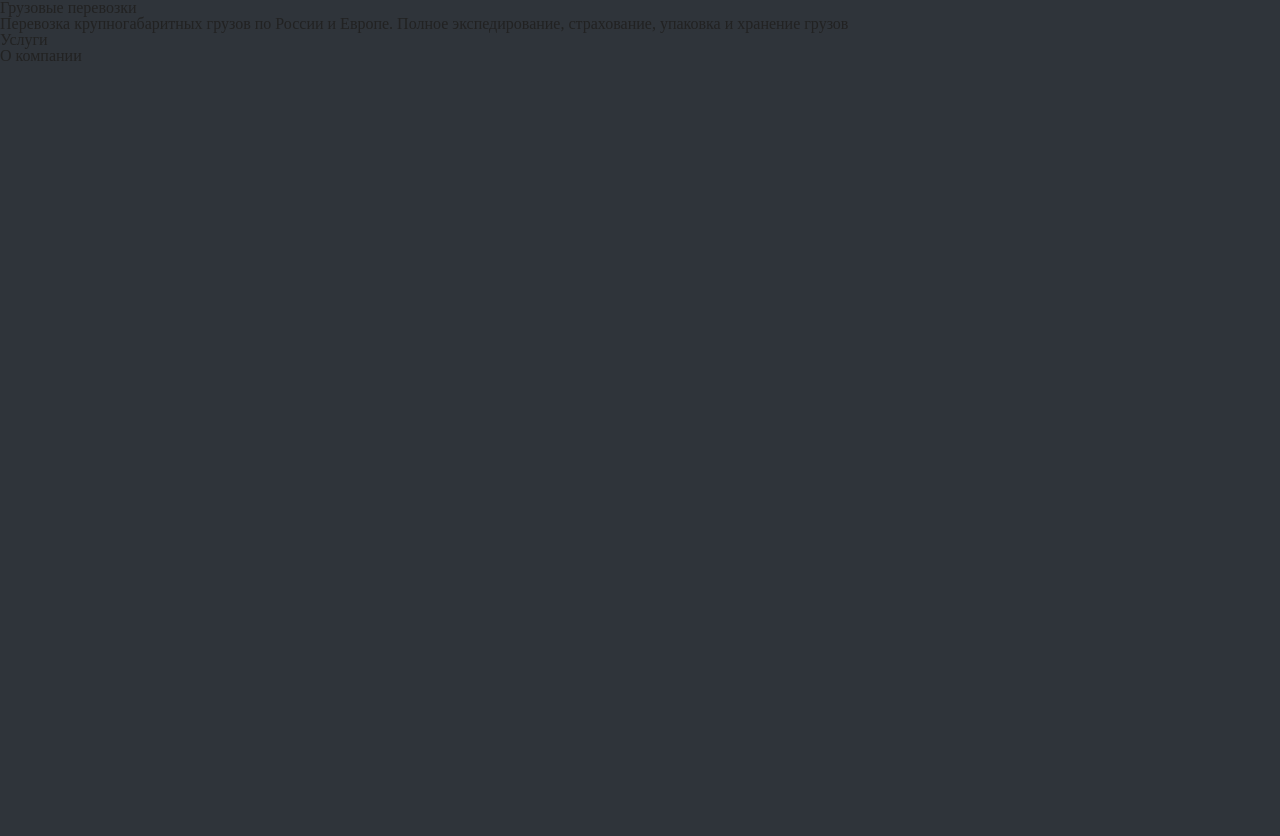
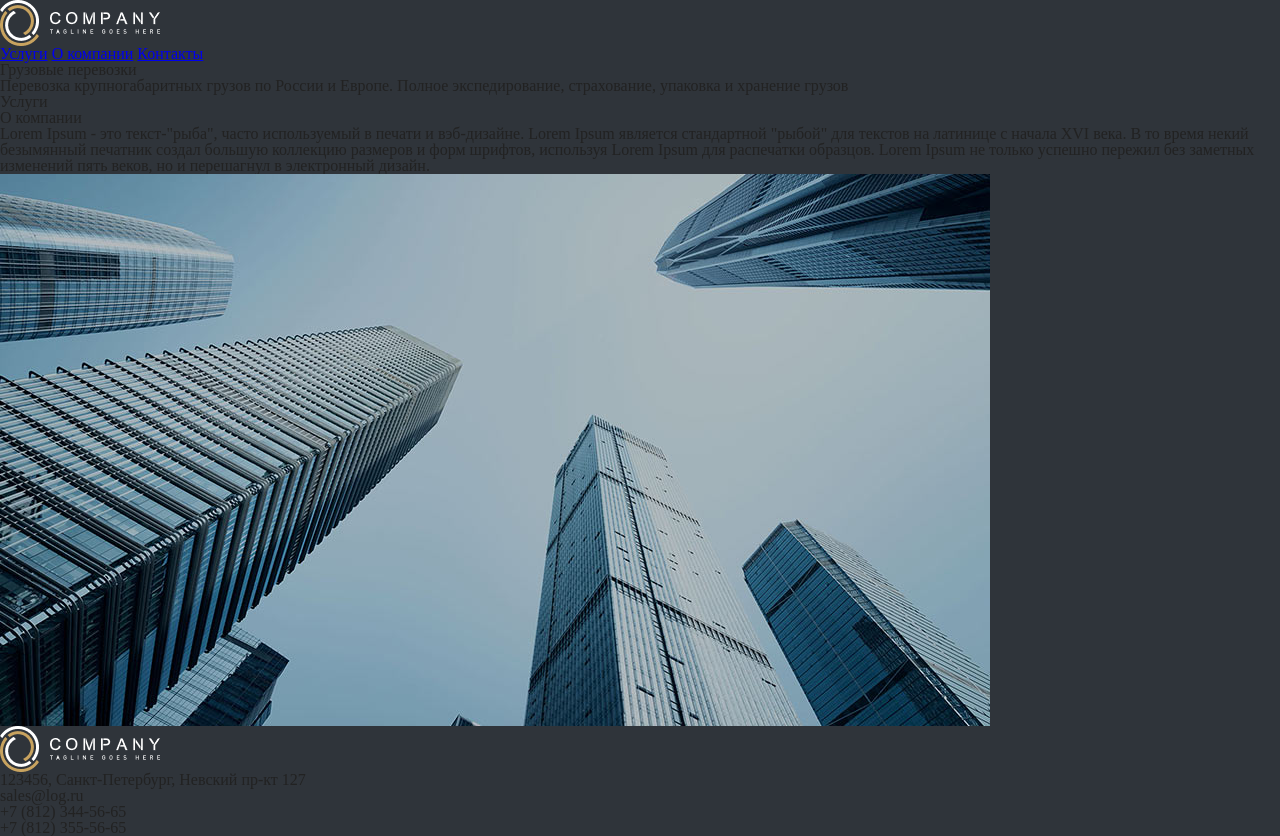
Before and after one commit to Mauork/coal, a plain HTML site: page index.html in a window 1280 px wide. Before the commit the page ends 800 px from the top, so only its background shows below. Drawn offline with Linux system fonts and the light colour scheme.

Commit message:
картинки

```diff
--- a/index.html
+++ b/index.html
@@ -10,16 +10,22 @@
 </head>
 <body>
     <header>
-        <div class="logo"></div>
-        <nav></nav>
+        <div class="logo">
+            <img src="img\logo.png" alt="logo">
+        </div>
+        <nav>
+            <a href="#services">Услуги</a>
+            <a href="#about">О компании</a>
+            <a href="#contacts">Контакты</a>
+        </nav>
     </header>
-    <section>
+    <section id="banner">
         <div class="container">
             <h1>Грузовые перевозки</h1>
             <p>Перевозка крупногабаритных грузов по России и Европе. Полное экспедирование, страхование, упаковка и хранение грузов</p>
         </div>
     </section>
-    <section>
+    <section id="examples">
         <div class="container"></div>
         <div class="container"></div>
         <div class="buttons">
@@ -27,24 +33,32 @@
             <div class="next"></div>
         </div>
     </section>
-    <section>
+    <section id="services">
         <div class="container">
             <h2>Услуги</h2>
             <div class="list-items"></div>
         </div>
     </section>
-    <section>
+    <section id="about">
         <div class="container">
             <h2>О компании</h2>
-            <p></p>
-            <img src="" alt="">
+            <p>Lorem Ipsum - это текст-"рыба", часто используемый в печати и вэб-дизайне. Lorem Ipsum является стандартной "рыбой" для текстов на латинице с начала XVI века. В то время некий безымянный печатник создал большую коллекцию размеров и форм шрифтов, используя Lorem Ipsum для распечатки образцов. Lorem Ipsum не только успешно пережил без заметных изменений пять веков, но и перешагнул в электронный дизайн.</p>
+            <img src="img\about.png" alt="">
         </div>
     </section>
     <div class="map"></div>
-    <footer>
-        <div class="logo"></div>
-        <div class="info"></div>
-        <div class="phones"></div>
+    <footer id="contacts">
+        <div class="logo">
+            <img src="img\logo.png" alt="logo">
+        </div>
+        <div class="info">
+            <p>123456, Санкт-Петербург, Невский пр-кт 127</p>
+            <p>sales@log.ru</p>
+        </div>
+        <div class="phones">
+            <p>+7 (812) 344-56-65</p>
+            <p>+7 (812) 355-56-65</p>
+        </div>
     </footer>
 </body>
 </html>
```
Also changed, not shown: img/about.png (added), img/banner.png (added), img/logo.png (added).
